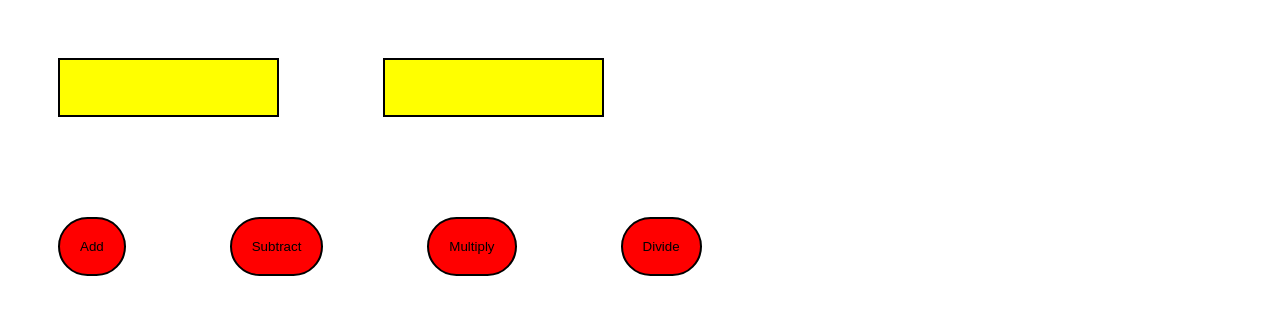
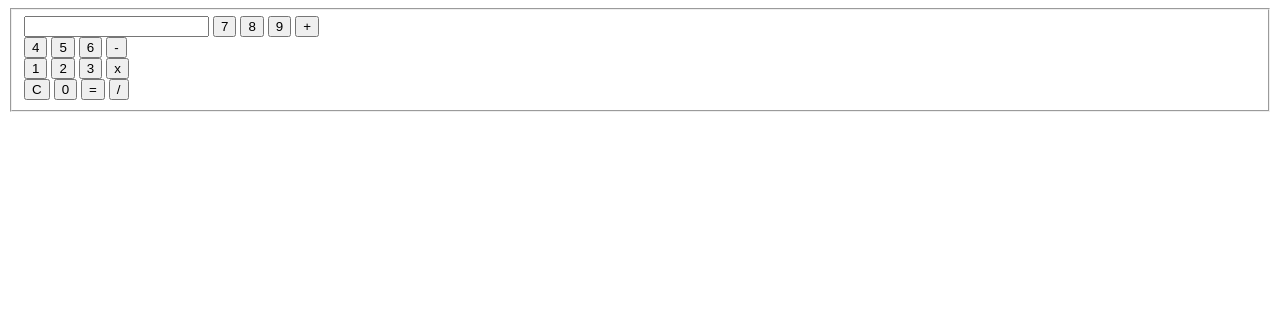
Before and after one commit to Animesh512/Calcaulator, a plain HTML site: page index.html in a window 1280 px wide. Drawn offline with Linux system fonts and the light colour scheme.

Commit message:
Update index.html

```diff
--- a/index.html
+++ b/index.html
@@ -1,23 +1,39 @@
 <!DOCTYPE html>
-<html>
-<head>
-	<title>Mini Calculator</title>
-    <script src="script.js"></script>
-    <link rel="stylesheet" href="style.css">
-</head>
-<body>
-    <div class="inputs">
-	<input type="number" id="num1">
-	<input type="number" id="num2">
+<html lang="en">
+  <head>
+    <title>Home</title>
+    <meta charset="UTF-8" />
+    <meta name="viewport" content="width=device-width" />
+    <link rel="stylesheet" href="styles.css" />
+  </head>
+  <body>
+  <div class="container">
+	<fieldset id="container">
+		<form name="calculator">
+
+			<input id="display" type="text" name="display" readonly>
+
+			<input class="button digits" type="button" value="7" onclick="calculator.display.value += '7'">
+			<input class="button digits" type="button" value="8" onclick="calculator.display.value += '8'">
+			<input class="button digits" type="button" value="9" onclick="calculator.display.value += '9'">
+			<input class="button mathButtons" type="button" value="+" onclick="calculator.display.value += ' + '">
+			<br>
+			<input class="button digits" type="button" value="4" onclick="calculator.display.value += '4'">
+			<input class="button digits" type="button" value="5" onclick="calculator.display.value += '5'">
+			<input class="button digits" type="button" value="6" onclick="calculator.display.value += '6'">
+			<input class="button mathButtons" type="button" value="-" onclick="calculator.display.value += ' - '">
+			<br>
+			<input class="button digits" type="button" value="1" onclick="calculator.display.value += '1'">
+			<input class="button digits" type="button" value="2" onclick="calculator.display.value += '2'">
+			<input class="button digits" type="button" value="3" onclick="calculator.display.value += '3'">
+			<input class="button mathButtons" type="button" value="x" onclick="calculator.display.value += ' * '">
+			<br>
+			<input id="clearButton" class="button" type="button" value="C" onclick="calculator.display.value = ''">
+			<input class="button digits" type="button" value="0" onclick="calculator.display.value += '0'">
+			<input class="button mathButtons" type="button" value="=" onclick="calculator.display.value = eval(calculator.display.value)">
+			<input class="button mathButtons" type="button" value="/" onclick="calculator.display.value += ' / '">
+		</form>
+	</fieldset>
 </div>
-
-	<button onclick="add()">Add</button>
-	<button onclick="subtract()">Subtract</button>
-	<button onclick="multiply()">Multiply</button>
-	<button onclick="divide()">Divide</button>
-
-	<p id="result"></p>
-
-
-</body>
+  </body>
 </html>
```
